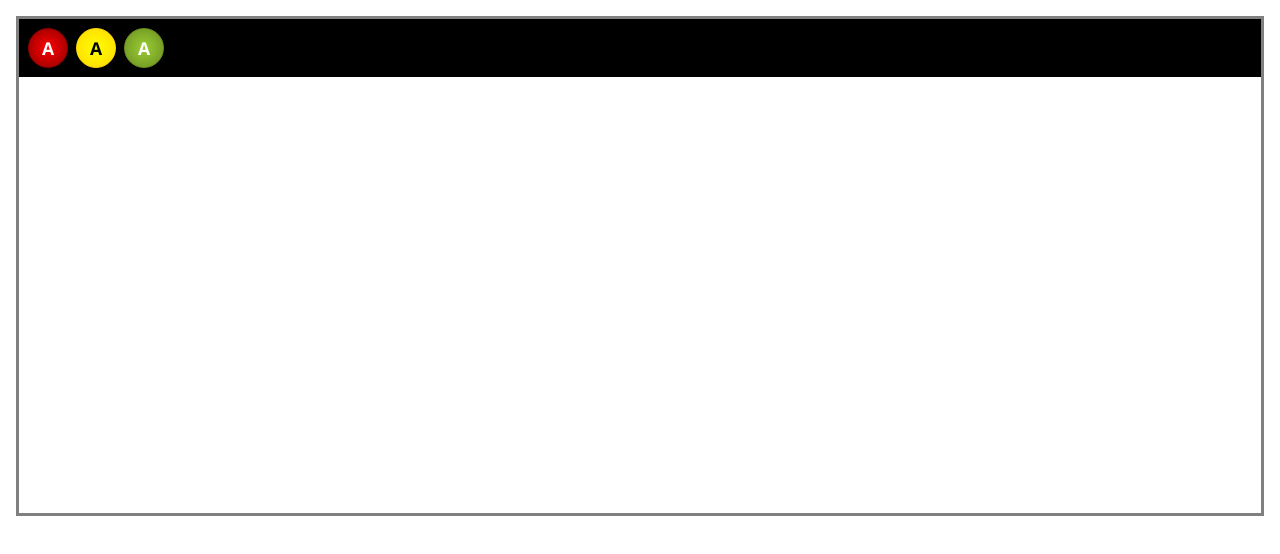
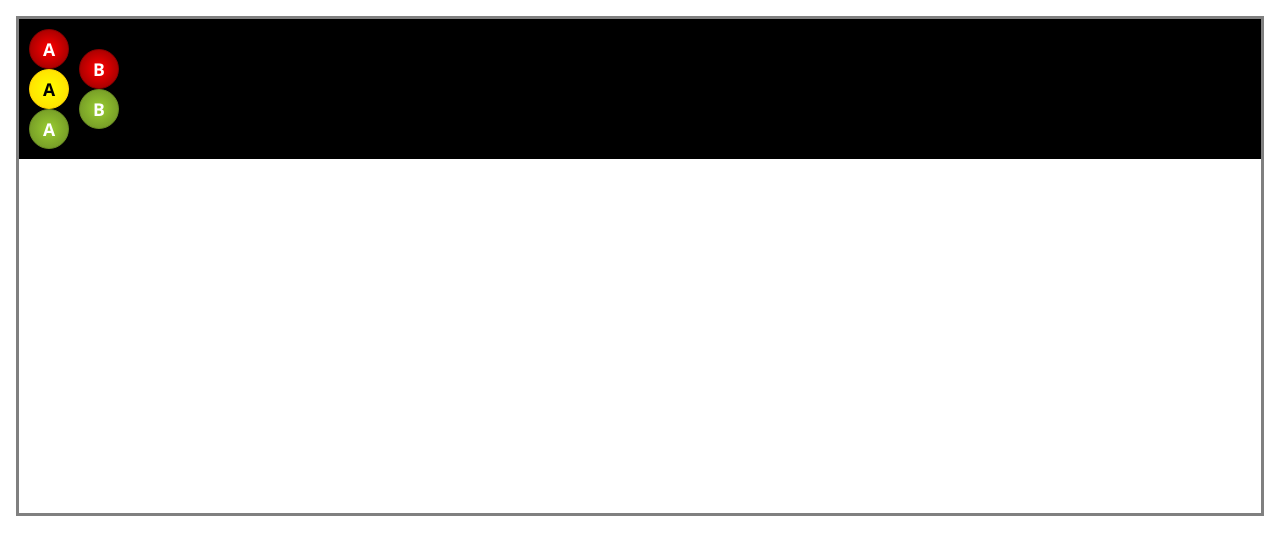
Before and after one commit to kiraGit67/flexbox-web-layout, a plain HTML site: page index.html in a window 1280 px wide. Drawn offline with Linux system fonts and the light colour scheme.

Commit message:
adds btn-wrapper elements around btn-elements

```diff
--- a/index.html
+++ b/index.html
@@ -12,9 +12,15 @@
 <body>
     <div class="container">
         <div class="navbar">
-            <div class="btn">A</div>
-            <div class="btn">A</div>
-            <div class="btn">A</div>
+            <div class="btn-wrapper">
+                <div class="btn">A</div>
+                <div class="btn">A</div>
+                <div class="btn">A</div>
+            </div>
+            <div class="btn-wrapper">
+                <div class="btn">B</div>
+                <div class="btn">B</div>
+            </div>
         </div>
     </div>
 </body>
```
